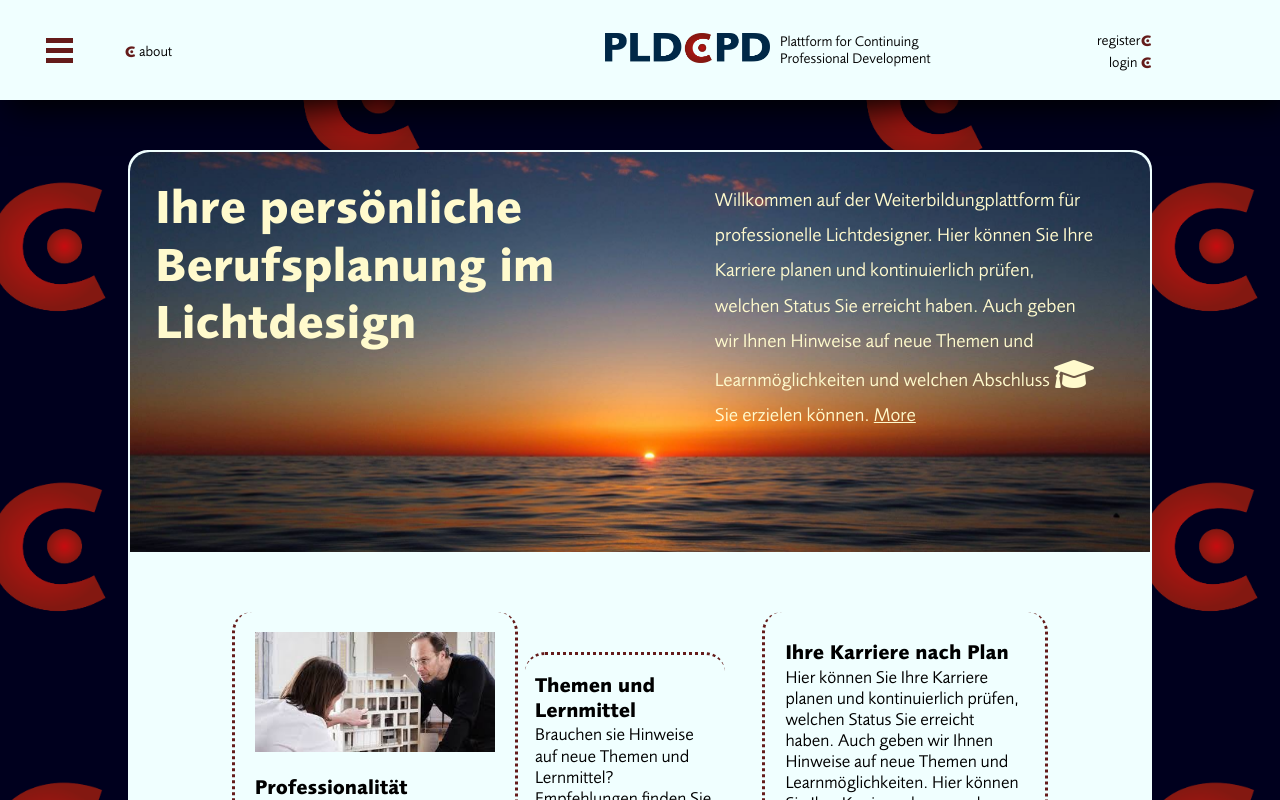
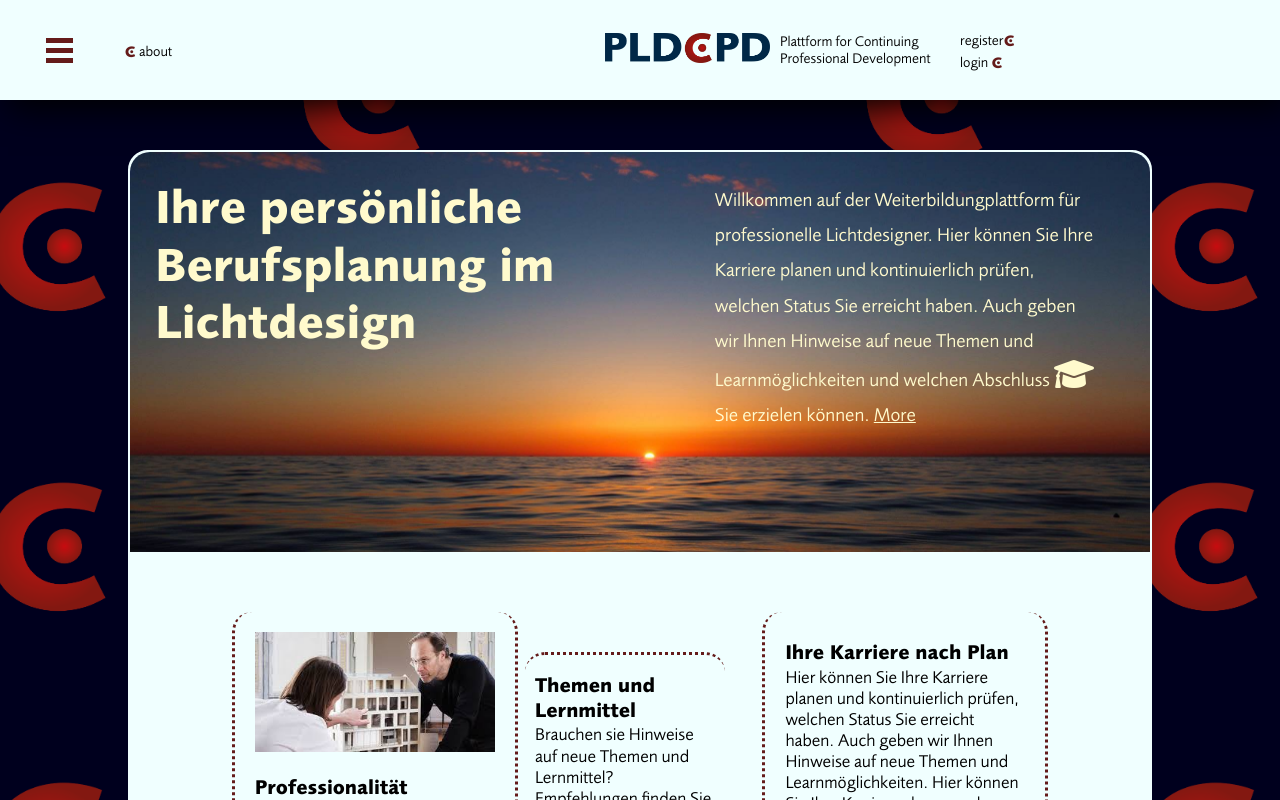
Before and after one commit to KazhimRycerz/pldcpd, a React (Create React App) app in the folder frontend/: page / in a window 1280 px wide. Shown: the top 800 px of the page. Built offline with nearby package versions, Linux system fonts and the light colour scheme; no server answers.

Commit message:
webpack failure managed and courseList build

```diff
--- a/frontend/src/components/Header/Header.scss
+++ b/frontend/src/components/Header/Header.scss
@@ -8,6 +8,7 @@ Header {
   font-family: $primary-font;
   display: flex;
   justify-content: space-between;
+  //justify-content: flex-end;
   align-items: center;
   flex-wrap: nowrap;
   width: 100%;
@@ -150,7 +151,7 @@ Header {
        display: flex;
        flex-flow: column nowrap;
        justify-content: center;
-       align-items: end;
+       //align-items: end; caused Fehlermeldung on prefixer
        gap: 0px;
        li {
          list-style-type: none;
--- a/frontend/src/components/HomeMain/HomeMain.scss
+++ b/frontend/src/components/HomeMain/HomeMain.scss
@@ -104,7 +104,7 @@ img[src*="c.png"] {
     //max-width: 30%;
     display: flex;
     flex-direction: column;
-    justify-content: start;
+    justify-content: flex-start;
     gap: 2rem;
     align-items: center;
     position: relative;
```
